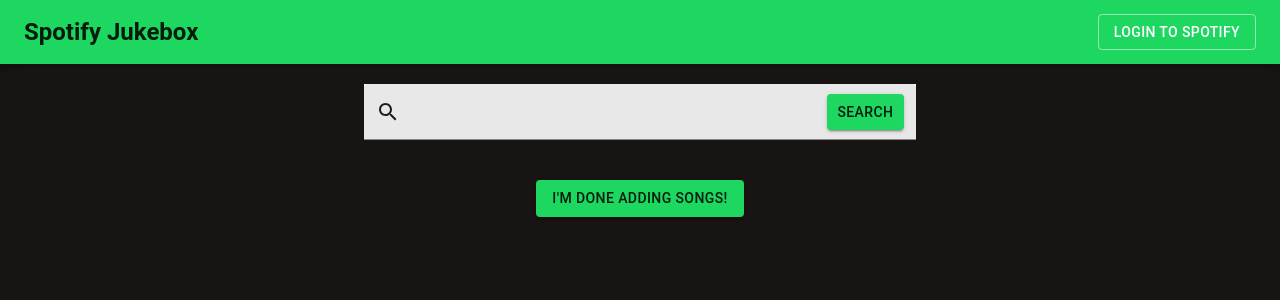
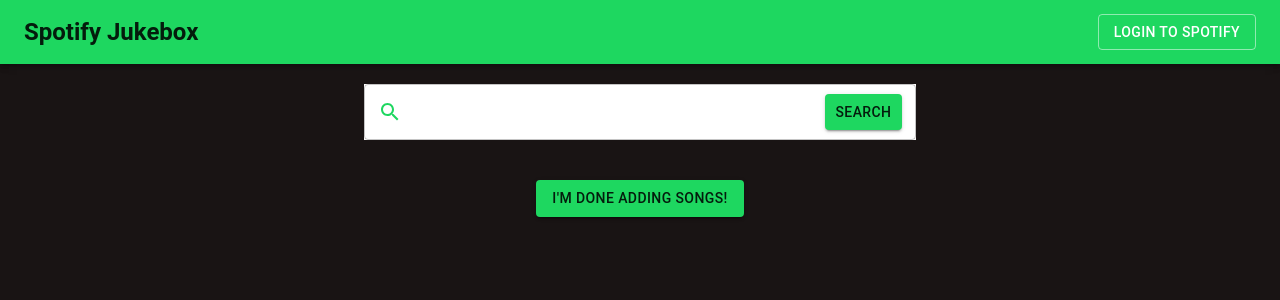
Before and after one commit to abigmyers/wwh2021, a React (Create React App) app: page / in a window 1280 px wide. Both pictures are taken after a click on the button "ADD SONG TO QUEUE". Shown: the top 300 px of the page. Built offline with nearby package versions, Linux system fonts and the light colour scheme; what spotify-web-api-js would draw is missing.

Commit message:
Fixed searchbar

```diff
--- a/src/SearchBar.js
+++ b/src/SearchBar.js
@@ -73,19 +73,19 @@
 				<FormControl fullWidth>
 					<TextField
 						id="filled-basic"
-						variant="filled"
+						variant="outlined"
 						color="primary"
 						onKeyPress={handleKey}
 						onChange={handleChange}
 						InputProps={{
-							startAdornment: <SearchIcon />,
+							startAdornment: <SearchIcon style={{color:"#1ed760"}}/>,
 							endAdornment: (
 								<Button variant="contained" color="primary" onClick={search}>
 									Search
 								</Button>
 							),
 						}}
-						style={{ background: '#ffffff' }}
+						style={{ background: '#ffffff'}}
 					/>
 				</FormControl>
 			</Container>
```
